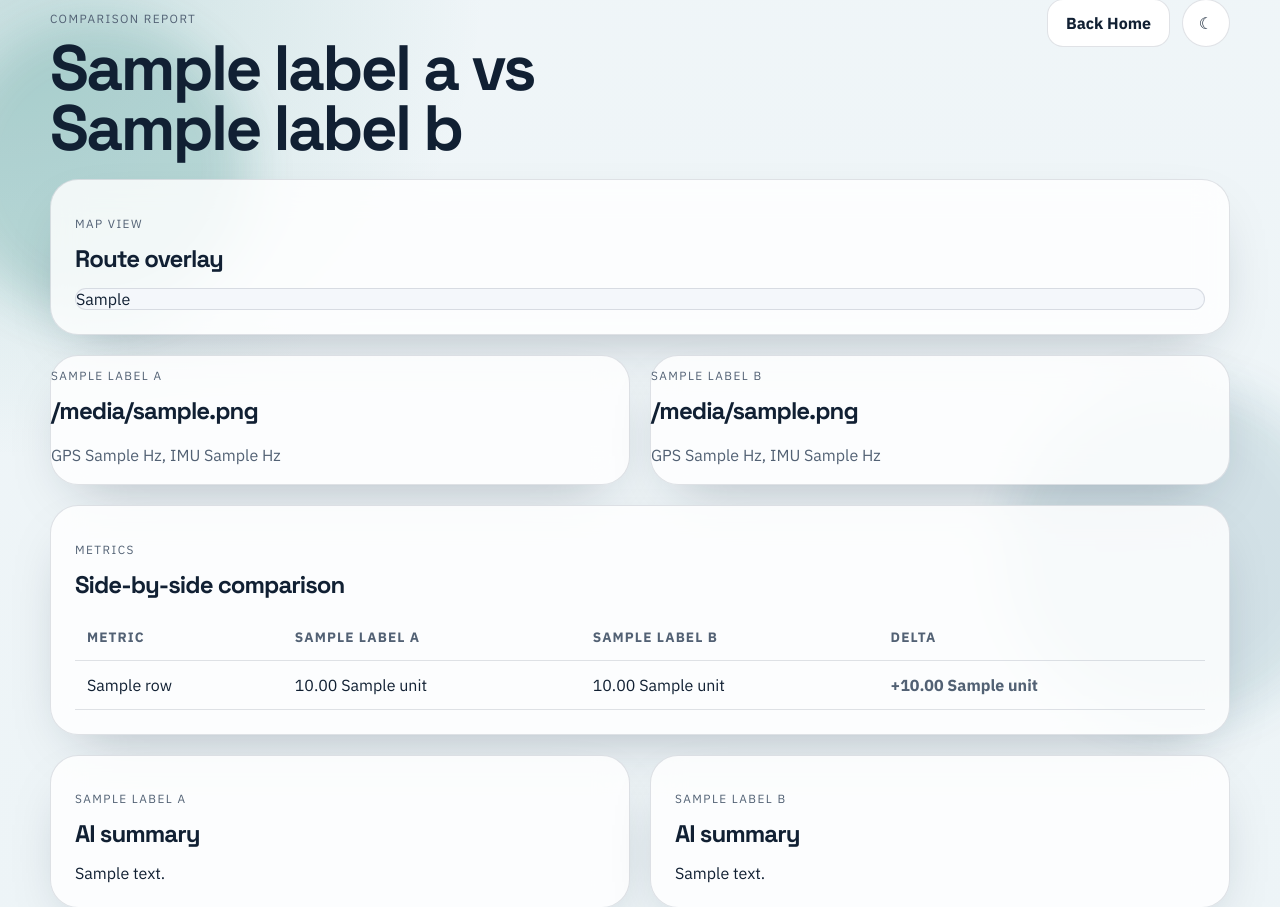
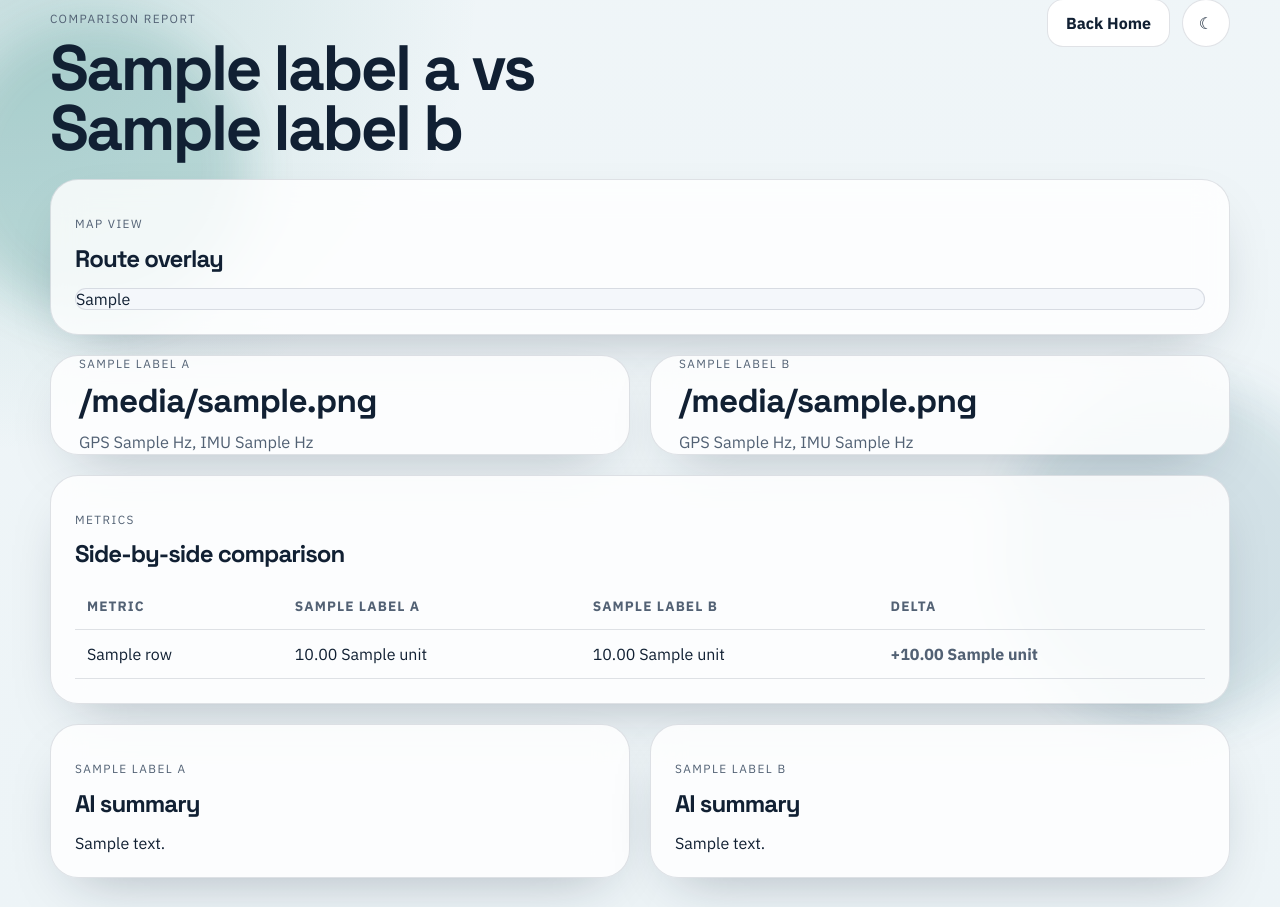
Before and after one commit to desireless69/Hackaton, a FastAPI app: template src/templates/comparison.html in a window 1280 px wide. Shown: the part 29-936 px from the top of the page. Run offline with FastAPI, Linux system fonts and the light colour scheme; the template is opened without the code that fills it: most values are stand-ins (such as "Sample title", 1, 10 or a date in 2020).

Commit message:
fixed some text visibility issues in comparison tab

```diff
--- a/src/static/css/app.css
+++ b/src/static/css/app.css
@@ -570,8 +570,32 @@ h2 {
     grid-template-columns: repeat(2, minmax(0, 1fr));
 }
 
+.comparison-card {
+    display: grid;
+    align-content: start;
+    gap: 10px;
+    min-height: 0;
+    padding-left: 28px;
+    padding-right: 24px;
+}
+
 .comparison-card h2 {
-    font-size: 1.5rem;
+    font-size: clamp(1.7rem, 2.6vw, 2.2rem);
+    line-height: 1.18;
+    margin: 0;
+    overflow-wrap: anywhere;
+    text-wrap: balance;
+    letter-spacing: -0.02em;
+}
+
+.comparison-card .panel-kicker,
+.comparison-card .panel-copy {
+    margin: 0;
+}
+
+.comparison-card .panel-copy {
+    font-size: 1.02rem;
+    line-height: 1.45;
 }
 
 .comparison-table-wrap {
```
